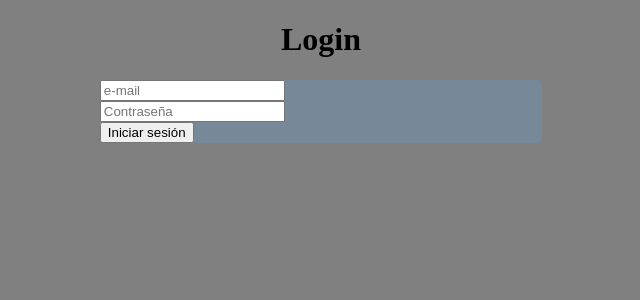
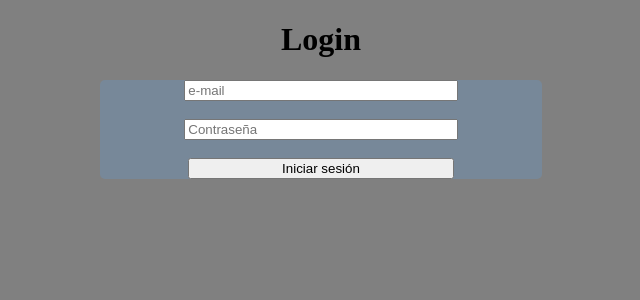
Before and after one commit to OscarFrancoPerez/dw_servidor, a PHP site: page /login.html in a window 1280 px wide. Shown: the top 300 px of the page, without its empty margins (319-959 px from the left). Run offline with PHP 8.4, Linux system fonts and the light colour scheme.

Commit message:
Updated files

```diff
--- a/sprint3sesiones/www/mysite/css/login.css
+++ b/sprint3sesiones/www/mysite/css/login.css
@@ -12,3 +12,10 @@ div{
 	border-color: lightgreen;
 	border-radius: 5px;
 }
+
+form input {
+	height: 15%;
+	width: 60%;
+	display: block;
+	margin: auto;
+}
```
